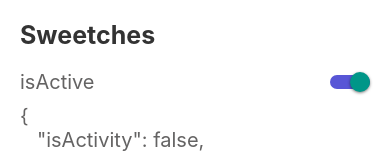
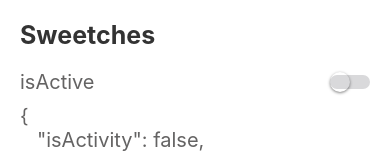
Before and after one commit to JeralPineda/Components-RN, a React Native app: screen /SwitchScreen in a window 390 px wide. Shown: the top 153 px of the page. Built offline with nearby package versions, Linux system fonts and the light colour scheme.

Commit message:
fix: destructuring state

```diff
--- a/src/screens/SwitchScreen.tsx
+++ b/src/screens/SwitchScreen.tsx
@@ -9,6 +9,8 @@ export const SwitchScreen = () => {
     isHungry: false,
     inHappy: true,
   });
+
+  const {isActivity} = state;
 
   const onChange = (value: boolean, field: keyof typeof state) => {
     setState({
@@ -22,7 +24,10 @@ export const SwitchScreen = () => {
       <FlatListMenuHeader title="Sweetches" />
       <View style={styles.switchRow}>
         <Text style={styles.switchText}>isActive</Text>
-        <Switch isOn={true} onChange={value => onChange(value, "isActivity")} />
+        <Switch
+          isOn={isActivity}
+          onChange={value => onChange(value, "isActivity")}
+        />
       </View>
 
       <Text style={styles.switchText}>{JSON.stringify(state, null, 3)}</Text>
```
